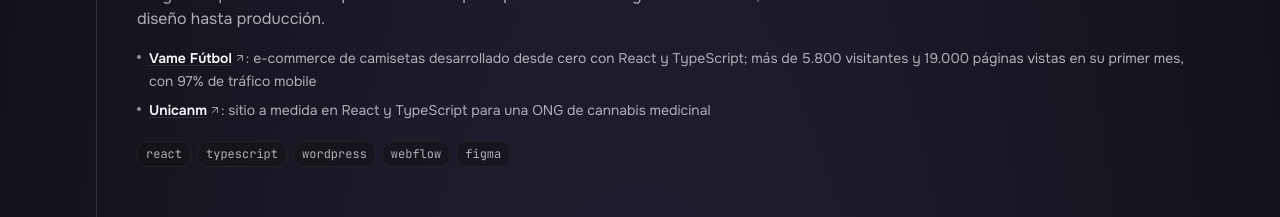
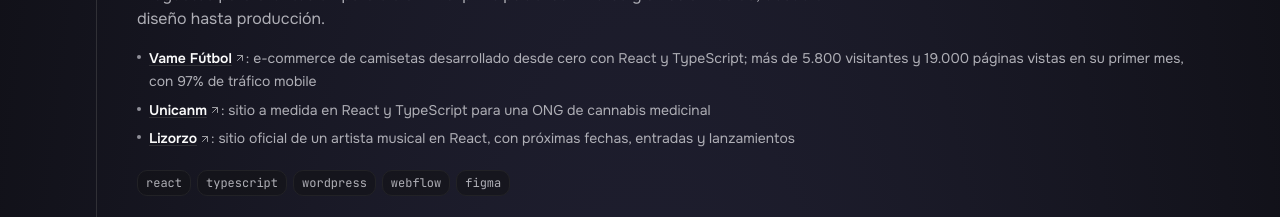
Before and after one commit to ramatc/portfolio, a Next.js app: page / in a window 1280 px wide. Shown: the part 1440-1657 px from the top of the page. Built offline with nearby package versions, Linux system fonts and the light colour scheme; no server answers.

Commit message:
feat: replace Inaria highlight with Lizorzo in freelance experience

```diff
--- a/app/components/Experience.tsx
+++ b/app/components/Experience.tsx
@@ -66,12 +66,11 @@
         url: "https://unicanm.org/",
         text: "sitio a medida en React y TypeScript para una ONG de cannabis medicinal",
       },
-      // TODO: restore once the Inaria redesign is published.
-      // {
-      //   title: "Inaria",
-      //   url: "https://inaria.ar/",
-      //   text: "rediseño en curso en Webflow a partir de diseños en Figma, con un flujo de trabajo asistido por IA mediante Claude Code y el MCP de Webflow",
-      // },
+      {
+        title: "Lizorzo",
+        url: "https://www.lizorzo.com/",
+        text: "sitio oficial de un artista musical en React, con próximas fechas, entradas y lanzamientos",
+      },
     ],
     stack: ["react", "typescript", "wordpress", "webflow", "figma"],
   },
```
